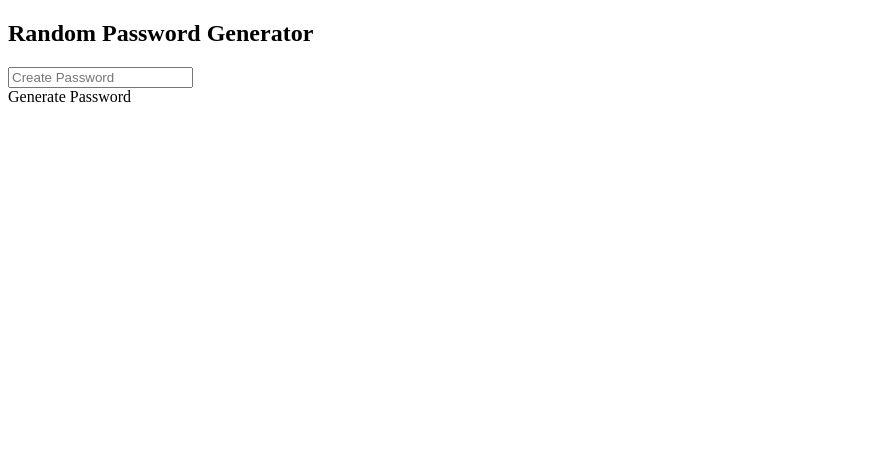
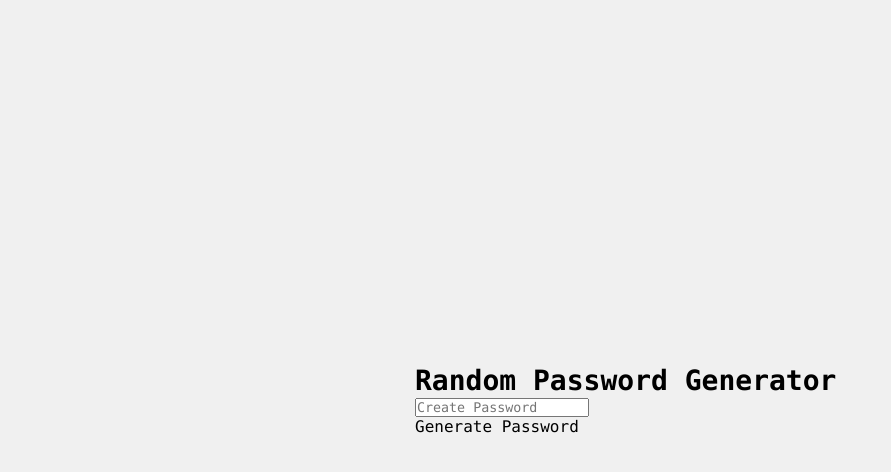
Before and after one commit to lalit-096/Random_Password_Generator, a plain HTML site: page index.html in a window 1280 px wide. Shown: the whole page, without its empty margins (0-891 px from the left). Drawn offline with Linux system fonts and the light colour scheme.

Commit message:
Add files via upload

```diff
--- a/index.html
+++ b/index.html
@@ -6,6 +6,7 @@
     <meta http-equiv="X-UA-Compatible" content="IE=edge">
     <meta name="viewport" content="width=device-width, initial-scale=1.0">
     <title>Random Password Generator</title>
+    <link rel="stylesheet" href="style.css">
 </head>
 
 <body>
--- a/style.css
+++ b/style.css
@@ -3,3 +3,21 @@
     padding: 0;
     font-family: Consolas;
 }
+
+body {
+    display: flex;
+    justify-content: center;
+    align-items: center;
+    min-height: 100vh;
+    background-color: rgb(240, 240, 240);
+}
+
+.inputBox {
+    position: relative;
+    width: 450px;
+}
+
+.inputBox h2 {
+    font-size: 28px;
+    color: black;
+}
```
